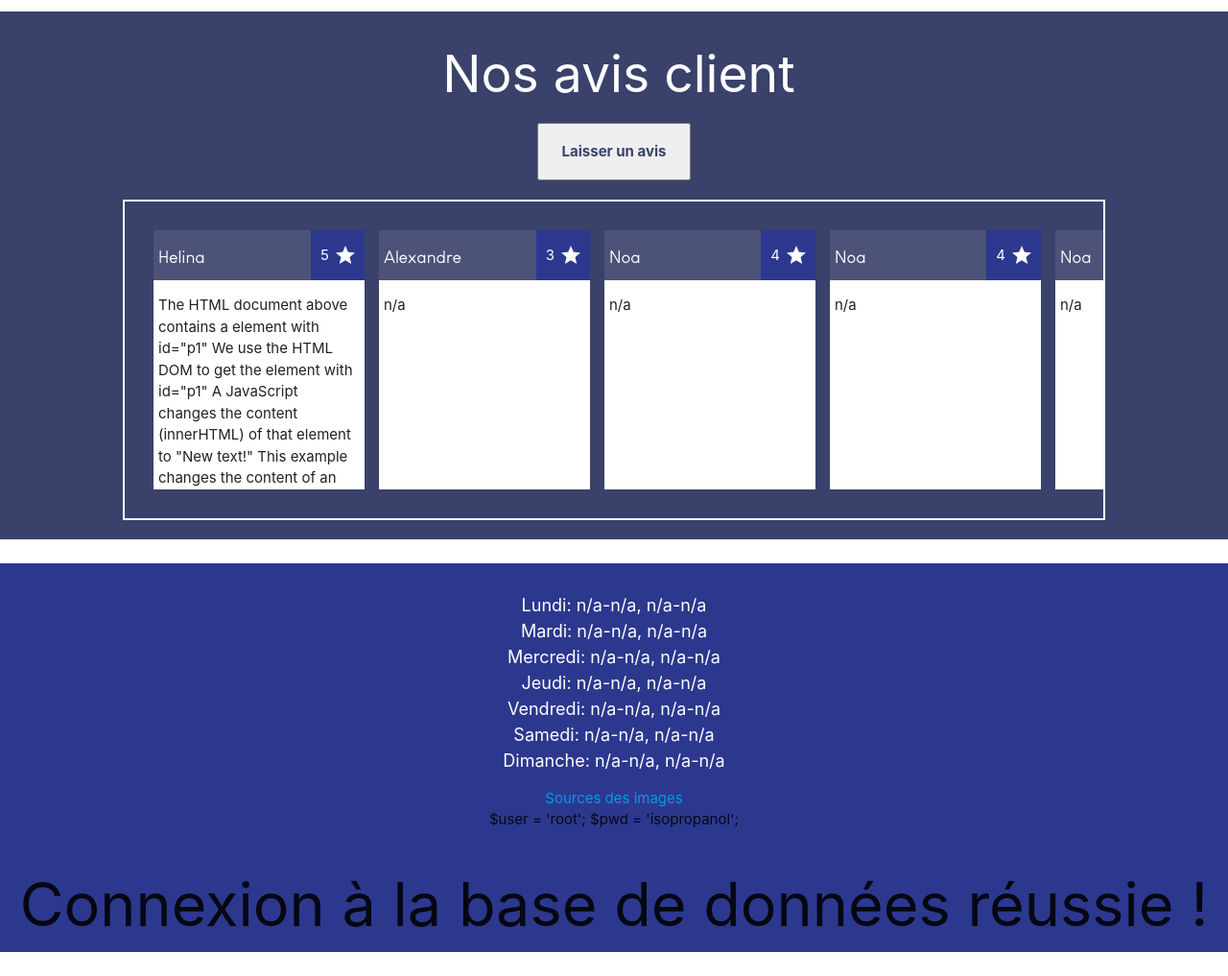
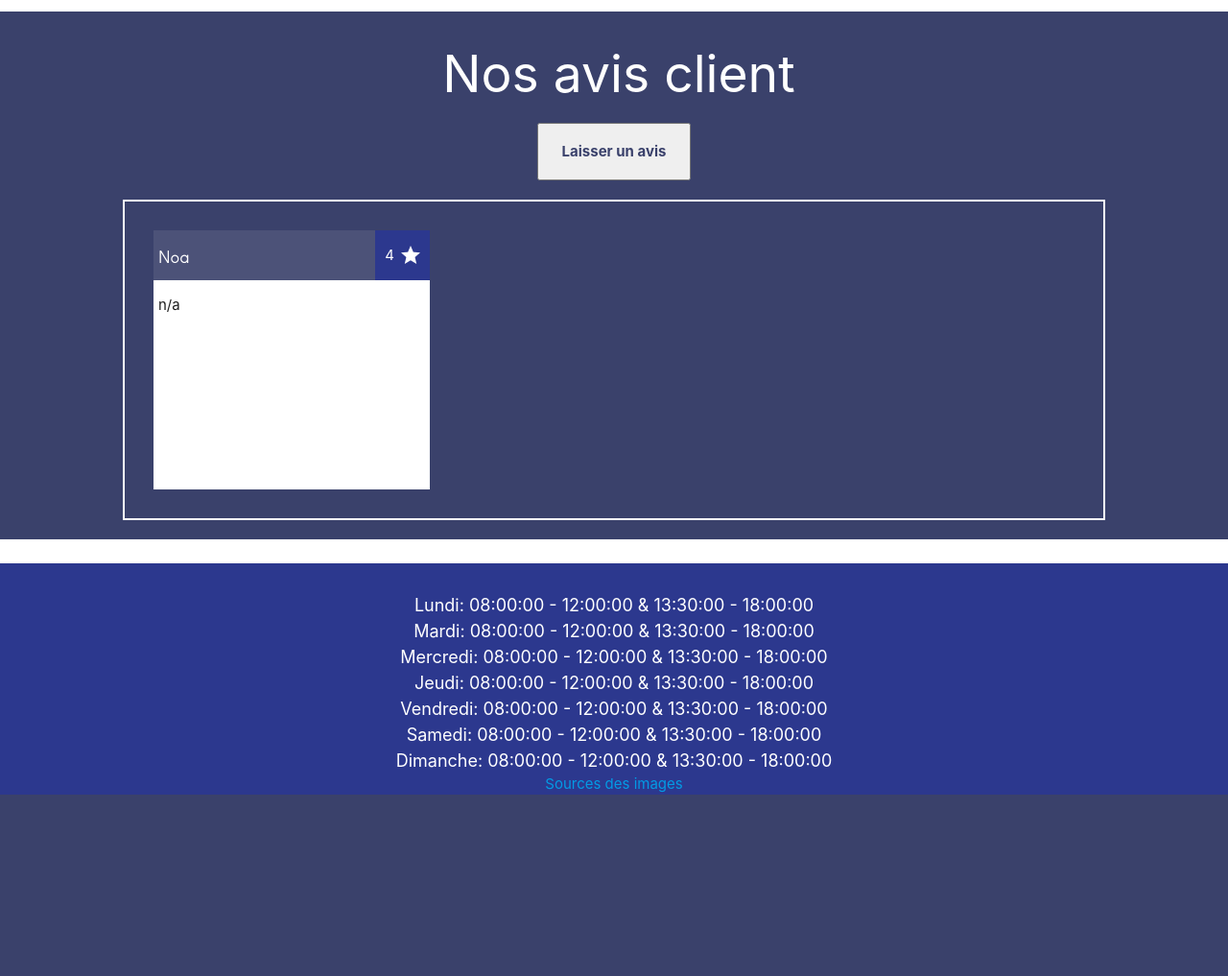
Before and after one commit to Asciien/ecf-php, a PHP site: page / in a window 1280 px wide. Shown: the part 1103-2120 px from the top of the page at 96% size. After the commit the page ends 1931 px from the top, so only its background shows below. Run offline with PHP 8.4, Linux system fonts and the light colour scheme; data comes from the database, SQL or seed files in the repository; data that the repository does not hold is empty.

Commit message:
Adding php for some pages

```diff
--- a/css/index.css
+++ b/css/index.css
@@ -13,7 +13,6 @@
 /*   Body   */
 body{
     margin: 0;
-    position: absolute;
 }
 
 
@@ -24,6 +23,7 @@
     width: 100%;
     background-color: #2C388E;
     position: fixed;
+    z-index: 1;
 
     ul {
         height: 100px;
@@ -173,17 +173,6 @@
         font-weight: bold;
     }
 
-    #opinion_group {
-        text-align: center;
-    }
-
-    #opinion_arrow_back, #opinion_arrow_next {
-        filter: invert(1);
-        padding-left: 25px;
-        padding-right: 25px;
-        top: 50px;
-    }
-
     #opinion_carousel {
         width: 80%;
         padding: 30px;
@@ -243,6 +232,7 @@
         align-items: center;
         margin-top: 30px;
         display: none;
+        z-index: 0;
 
         input {
             width: 50%;
@@ -288,9 +278,6 @@
     }
     :first-child {
         padding-top: 15px;
-    }
-    :last-child {
-        padding-bottom: 15px;
     }
 }
 
--- a/index.php
+++ b/index.php
@@ -18,6 +18,16 @@
 
     </head>
     <body>
+
+        <?php
+        // Connexion à la base de données
+        $servername = "localhost";
+        $username = "root";
+        $password = "isopropanol";
+        $dbname = "main";
+
+        $conn = new mysqli($servername, $username, $password, $dbname);
+        ?>
 
         <header>
             <ul>
@@ -79,55 +89,9 @@
             <div id="opinion">
                 <h2>Nos avis client</h2>
                 <button id="opinion_add_button">Laisser un avis</button>
+
+
                 <div id="opinion_carousel">
-                    <!-- FIRST tile in opinion carousel -->
-                    <div class="opinion_tile">
-                        <div class="opinion_tile_header">
-                            <p class="opinion_tile_name" id="opinion_tile_name_first">Helina</p>
-                            <div class="opinion_tile_grade">
-                                <p id="opinion_tile_grade_value_first">5</p>
-                                <i class="material-icons">grade</i>
-                            </div>
-                        </div>
-                        <p class="opinion_message" id="opinion_message_first">The HTML document above contains a element with id="p1"
-                            We use the HTML DOM to get the element with id="p1"
-                            A JavaScript changes the content (innerHTML) of that element to "New text!"
-                            This example changes the content of an element</p> <!-- Max 240 Chars-->
-                    </div>
-                    <!-- SECOND tile in opinion carousel -->
-                    <div class="opinion_tile">
-                        <div class="opinion_tile_header">
-                            <p class="opinion_tile_name" id="opinion_tile_name_second">Alexandre</p>
-                            <div class="opinion_tile_grade">
-                                <p id="opinion_tile_grade_value_second">3</p>
-                                <i class="material-icons">grade</i>
-                            </div>
-                        </div>
-                        <p id="opinion_message_second">n/a</p>
-                    </div>
-                    <!-- THIRD tile in opinion carousel -->
-                    <div class="opinion_tile">
-                        <div class="opinion_tile_header">
-                            <p class="opinion_tile_name" id="opinion_tile_name_third">Noa</p>
-                            <div class="opinion_tile_grade">
-                                <p id="opinion_tile_grade_value_third">4</p>
-                                <i class="material-icons">grade</i>
-                            </div>
-                        </div>
-                        <p id="opinion_message_third">n/a</p>
-                    </div>
-                    <!-- FOURTH tile in opinion carousel -->
-                    <div class="opinion_tile">
-                        <div class="opinion_tile_header">
-                            <p class="opinion_tile_name" id="opinion_tile_name_third">Noa</p>
-                            <div class="opinion_tile_grade">
-                                <p id="opinion_tile_grade_value_third">4</p>
-                                <i class="material-icons">grade</i>
-                            </div>
-                        </div>
-                        <p id="opinion_message_third">n/a</p>
-                    </div>
-                    <!-- FIFTH tile in opinion carousel -->
                     <div class="opinion_tile">
                         <div class="opinion_tile_header">
                             <p class="opinion_tile_name" id="opinion_tile_name_third">Noa</p>
@@ -139,6 +103,9 @@
                         <p id="opinion_message_third">n/a</p>
                     </div>
                 </div>
+
+
+
                 <div id="opinion_popup">
                     <h2>Laissez votre avis</h2>
                     <input id="opinion_name" placeholder="Prénom" type="text" maxlength="32" required>
@@ -163,31 +130,43 @@
 
         <footer>
             <div id="hours">
-                <p>Lundi: <span id="monday_hour_open">n/a</span>-<span id="monday_mid_break">n/a</span>, <span id="monday_break_end">n/a</span>-<span id="monday_hour_close">n/a</span></p>
-                <p>Mardi: <span id="tuesday_hour_open">n/a</span>-<span id="tuesday_mid_break">n/a</span>, <span id="tuesday_break_end">n/a</span>-<span id="tuesday_hour_close">n/a</span></p>
-                <p>Mercredi: <span id="wednesday_hour_open">n/a</span>-<span id="wednesday_mid_break">n/a</span>, <span id="wednesday_break_end">n/a</span>-<span id="wednesday_hour_close">n/a</span></p>
-                <p>Jeudi: <span id="thursday_hour_open">n/a</span>-<span id="thursday_mid_break">n/a</span>, <span id="thursday_break_end">n/a</span>-<span id="thursday_hour_close">n/a</span></p>
-                <p>Vendredi: <span id="friday_hour_open">n/a</span>-<span id="friday_mid_break">n/a</span>, <span id="friday_break_end">n/a</span>-<span id="friday_hour_close">n/a</span></p>
-                <p>Samedi: <span id="saturday_hour_open">n/a</span>-<span id="saturday_mid_break">n/a</span>, <span id="saturday_break_end">n/a</span>-<span id="saturday_hour_close">n/a</span></p>
-                <p>Dimanche: <span id="sunday_hour_open">n/a</span>-<span id="sunday_mid_break">n/a</span>, <span id="sunday_break_end">n/a</span>-<span id="sunday_hour_close">n/a</span></p>
+
+
+                <?php
+
+                    // Requête SQL pour récupérer les informations de la table openhours
+                    $sql = "SELECT Day, IsOpen, MorningOpeningTime, MorningClosingTime, AfternoonOpeningTime, AfternoonClosingTime FROM openhours";
+                    $result = $conn->query($sql);
+
+                    // Vérifier si des résultats sont retournés
+                    if ($result->num_rows > 0) {
+                        // Parcourir chaque ligne de résultat
+                        while($row = $result->fetch_assoc()) {
+                            // Afficher les informations selon le format demandé
+                            echo "<p>" . $row["Day"] . ": ";
+
+                            if ($row["IsOpen"]) {
+                                // Jour ouvert
+                                echo $row["MorningOpeningTime"] . " - " . $row["MorningClosingTime"] . " & " . $row["AfternoonOpeningTime"] . " - " . $row["AfternoonClosingTime"];
+                            } else {
+                                // Jour fermé
+                                echo "Fermé";
+                            }
+
+                            echo "</p>";
+                        }
+                    } else {
+                        echo "Aucun résultat trouvé";
+                    }
+
+                    // Fermer la connexion à la base de données
+                    $conn->close();
+
+                ?>
+
+
             </div>
-            <div>
-                <a href="elements/images/credits.txt">Sources des images</a>
-            </div>
-            <?php
-                include_once 'config.php';
-
-                $dbh = new PDO('mysql:host=localhost;dbname=main', $user, $pwd);
-
-                try {
-                    // Affichage du message de connexion réussie en H1
-                    echo "<h1>Connexion à la base de données réussie !</h1>";
-
-                } catch (PDOException $e) {
-                    // En cas d'erreur de connexion, affichez l'erreur en H1
-                    echo "<h1>Erreur de connexion à la base de données : " . $e->getMessage() . "</h1>";
-                }
-            ?>
+            <a href="elements/images/credits.txt">Sources des images</a>
         </footer>
     </body>
 </html>
--- a/init.sql
+++ b/init.sql
@@ -2,8 +2,9 @@
 
 CREATE TABLE IF NOT EXISTS main.users (
 	UserID INT AUTO_INCREMENT PRIMARY KEY,
-    Identifiant VARCHAR(10) NOT NULL UNIQUE
-
+    Login VARCHAR(20) NOT NULL UNIQUE,
+    Password VARCHAR(255) NOT NULL,
+    Role SMALLINT(1) NOT NULL
 );
 
 CREATE TABLE IF NOT EXISTS main.opinion (
```
Also changed, not shown: html/public/bodycar.php (+35 -21 lines), html/public/repair.php (+35 -21 lines).
